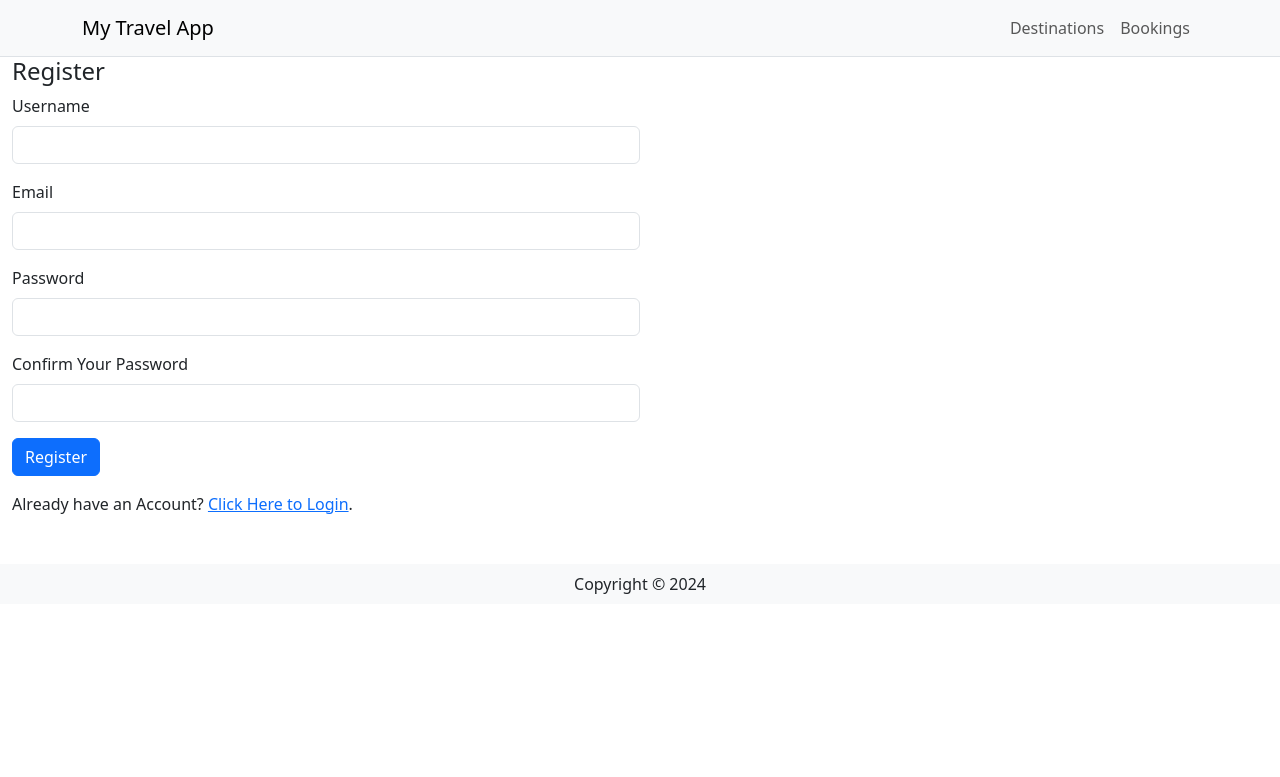
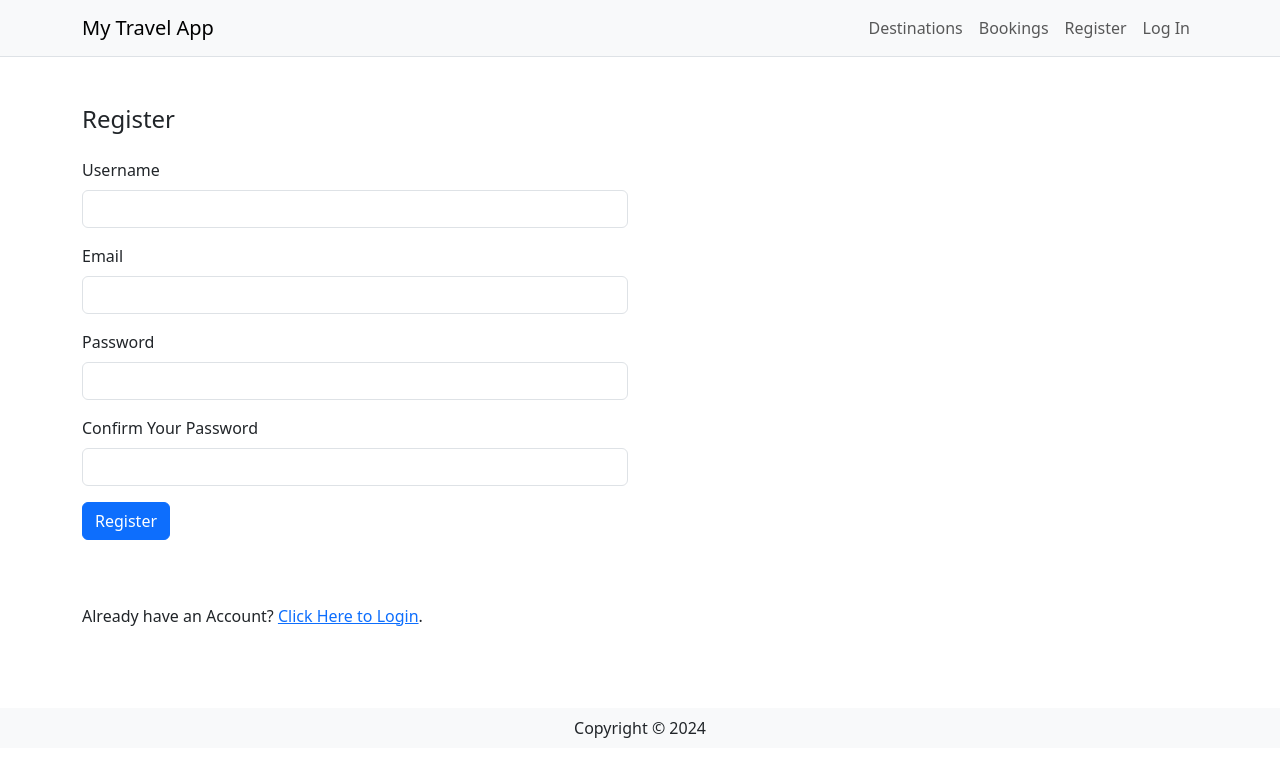
Before and after one commit to R-Grimmett/IAB207-Tutorial, a Flask app: page /register in a window 1280 px wide. Shown: the top 777 px of the page. Run offline with Flask 3, Linux system fonts and the light colour scheme; some libraries are stand-ins or nearby versions.

Commit message:
Tutorial 10 Task 3

```diff
--- a/travel/templates/base.html
+++ b/travel/templates/base.html
@@ -29,6 +29,13 @@
                 <div class="navbar-nav ml-auto">
                     <a class="nav-item nav-link" href="#">Destinations</a>
                     <a class="nav-item nav-link" href="#">Bookings</a>
+                    {% if current_user.is_authenticated %}
+                    <a class="nav-item nav-link disabled text-muted" href="#">Welcome {{current_user.name}}</a>
+                    <a class="nav-item nav-link" href="{{url_for('auth.logout')}}">Log Out</a>
+                    {% else %}
+                    <a class="nav-item nav-link" href="{{url_for('auth.register')}}">Register</a>
+                    <a class="nav-item nav-link" href="{{url_for('auth.login')}}">Log In</a>
+                    {% endif %}
                 </div>
             </div>
         </div>
--- a/travel/templates/destinations/show.html
+++ b/travel/templates/destinations/show.html
@@ -48,7 +48,7 @@
         {{render_form(form, "/destinations/{0}/comment".format(destination.id))}}
         {% for comment in destination.comments %}
         <div class="col-md-12">
-            <b>{{comment.user}} <span class="ml-2 text-muted">January 2024</span></b>
+            <b>{{comment.user.name}} <span class="ml-2 text-muted">January 2024</span></b>
             <p>{{comment.text}}</p>
         </div>
         {% endfor %}
--- a/travel/templates/user.html
+++ b/travel/templates/user.html
@@ -3,22 +3,24 @@
 
 {% block content %}
 
-<div class="container-fluid">
+<div class="container">
+    <div class="row mt-5 mb-3">
         <div class="page-header">
             <h4>{{heading}}</h4>
         </div>
-
-
-    <!-- Flashes any Messages to the User -->
+    </div>
 
     <!-- Render Forms -->
-    <div class="col-md-6 ml-5">
+    <div class="row mb-3">
+        <div class="col-md-6">
             {{render_form(form)}}
         </div>
+    </div>
 
+    <div class="row mt-5 mb-3">
         <!-- Show the Register Link on the Login Form -->
         {% if heading|lower == 'login' %}
-    <div class="col-md-4 mb-5 ml-5">
+        <div class="col-md-4 mb-5">
             <p>Don't have an account?
                 <a href="{{ url_for('auth.register') }}">Click Here to Make an Account</a>!
             </p>
@@ -33,6 +35,6 @@
             </p>
         </div>
         {% endif %}
-
+    </div>
 </div>
 {% endblock %}
```
Also changed, not shown: travel/__init__.py (+10 -2 lines), travel/destinations.py (+14 -4 lines), travel/templates/error.html (added, +15 -0 lines), instance/traveldb.sqlite. Lines whose indentation alone changed are shown as unchanged.
